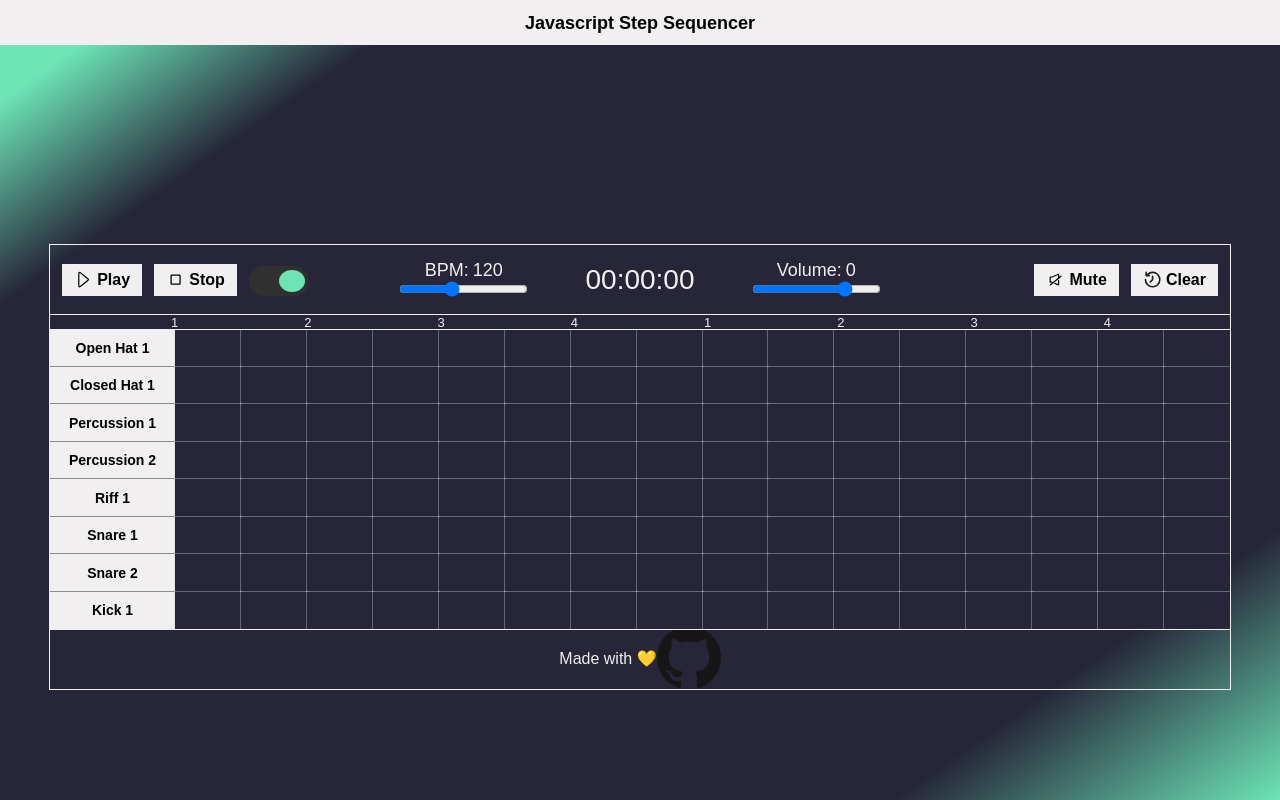
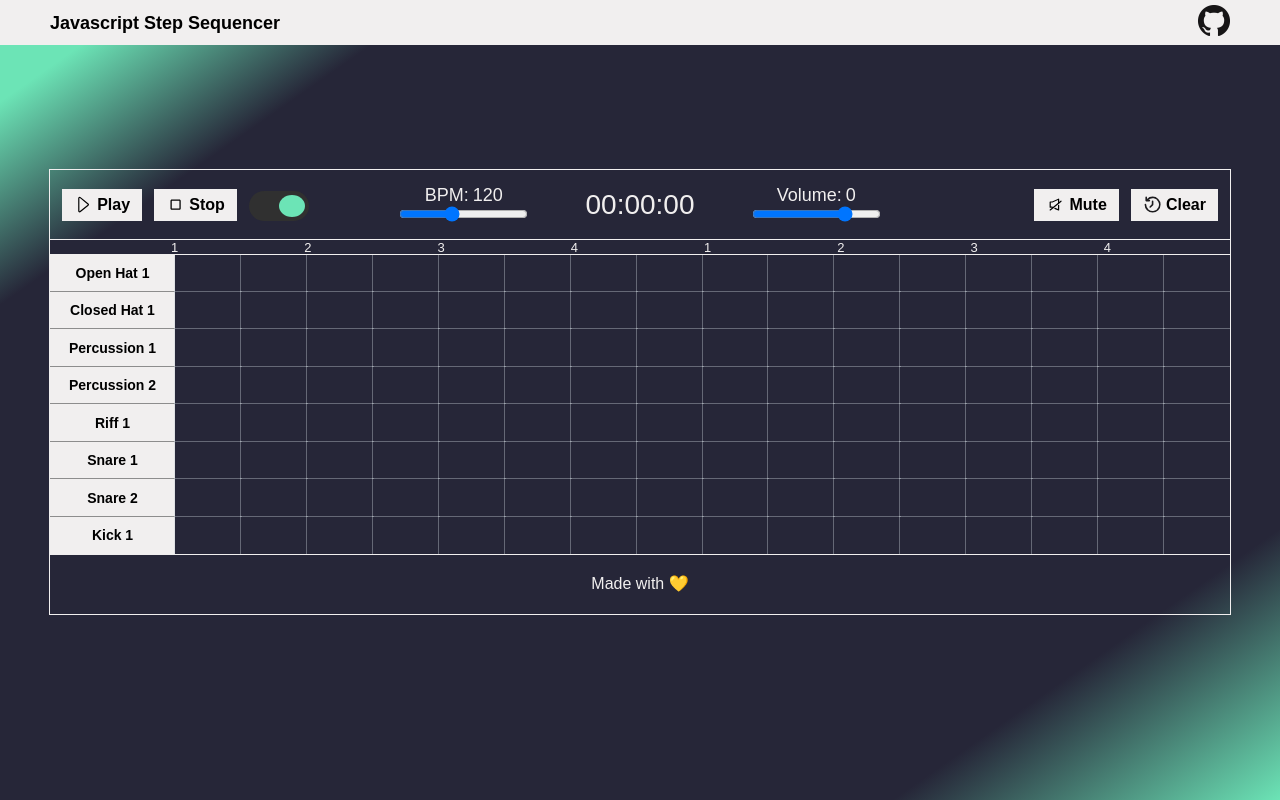
Before and after one commit to chazzlee/js_stepper, a website built with webpack: page index.html in a window 1280 px wide. Built offline with nearby package versions, Linux system fonts and the light colour scheme; files whose address does not match are found by name; a web font is replaced by a local one.

Commit message:
redeploy

```diff
--- a/index.html
+++ b/index.html
@@ -17,6 +17,16 @@
     <div id="app">
       <header class="nav-header">
         <h1 class="nav-logo">Javascript Step Sequencer</h1>
+        <p>
+          <a href="https://github.com/chazzlee/js_stepper" alt="Github">
+            <img
+              src="assets/GitHub-Mark-64px.png"
+              alt="Github"
+              height="32px"
+              width="32px"
+            />
+          </a>
+        </p>
       </header>
       <main class="container">
         <div class="sequencer-toolbar">
@@ -331,12 +341,7 @@
           </div>
         </div>
         <div class="sequencer-footer">
-          <p>Made with <span>💛</span></p>
-          <p>
-            <a href="https://github.com/chazzlee/js_stepper" alt="Github">
-              <img src="assets/GitHub-Mark-64px.png" alt="Github" />
-            </a>
-          </p>
+          <p class="made-with">Made with <span>💛</span></p>
         </div>
       </main>
     </div>
--- a/src/index.scss
+++ b/src/index.scss
@@ -27,12 +27,14 @@ body {
 .nav-header {
   height: 45px;
   background-color: $white;
-  margin-bottom: 200px;
+  margin-bottom: 125px;
   display: flex;
   font-size: large;
   font-weight: 800;
-  justify-content: center;
+  justify-content: space-between;
   align-items: center;
+  padding-left: 50px;
+  padding-right: 50px;
 }
 
 .container {
@@ -159,6 +161,7 @@ body {
   align-items: center;
   justify-content: center;
   color: $white;
+
 }
 
 .measure-bar {
```
Also changed, not shown: src/index.html (+11 -6 lines), dist/index.html, dist/main.css, favicon.ico (added), 1 other file.
